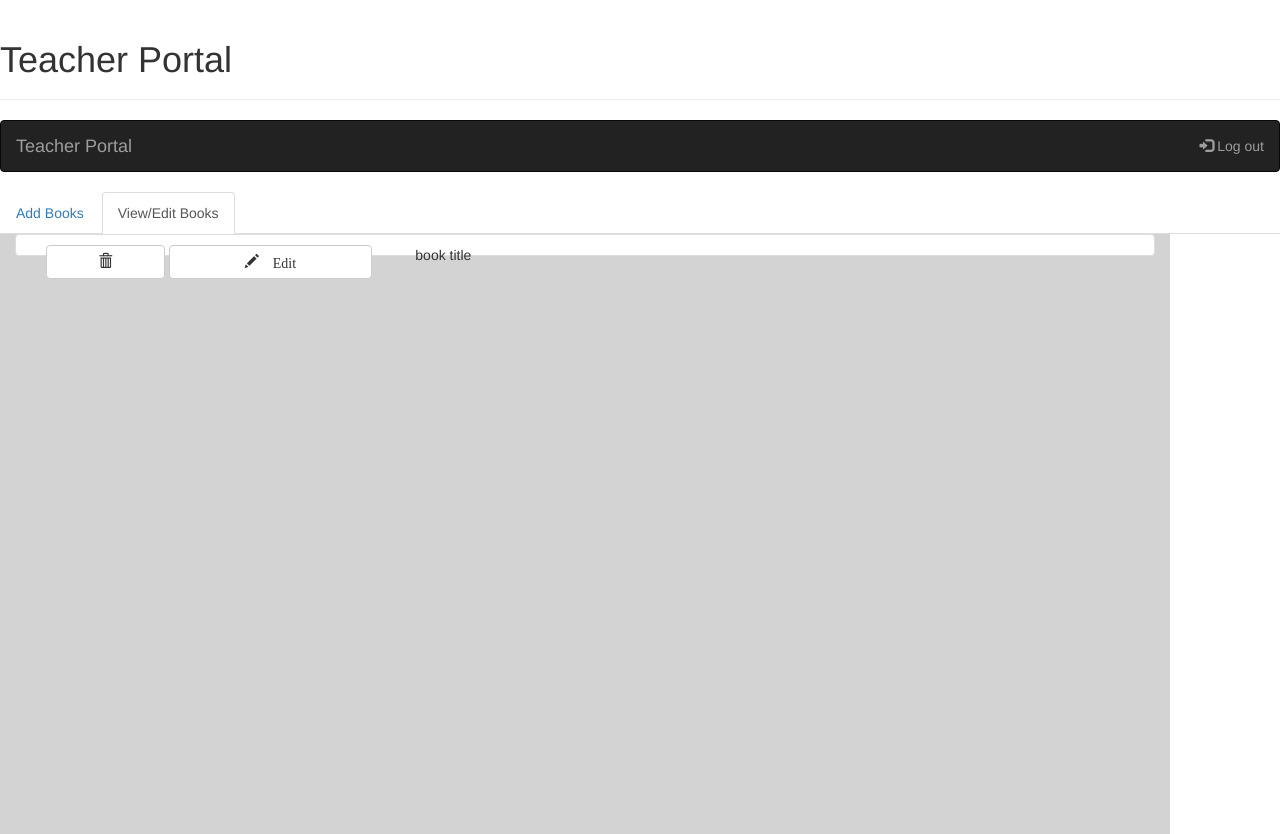
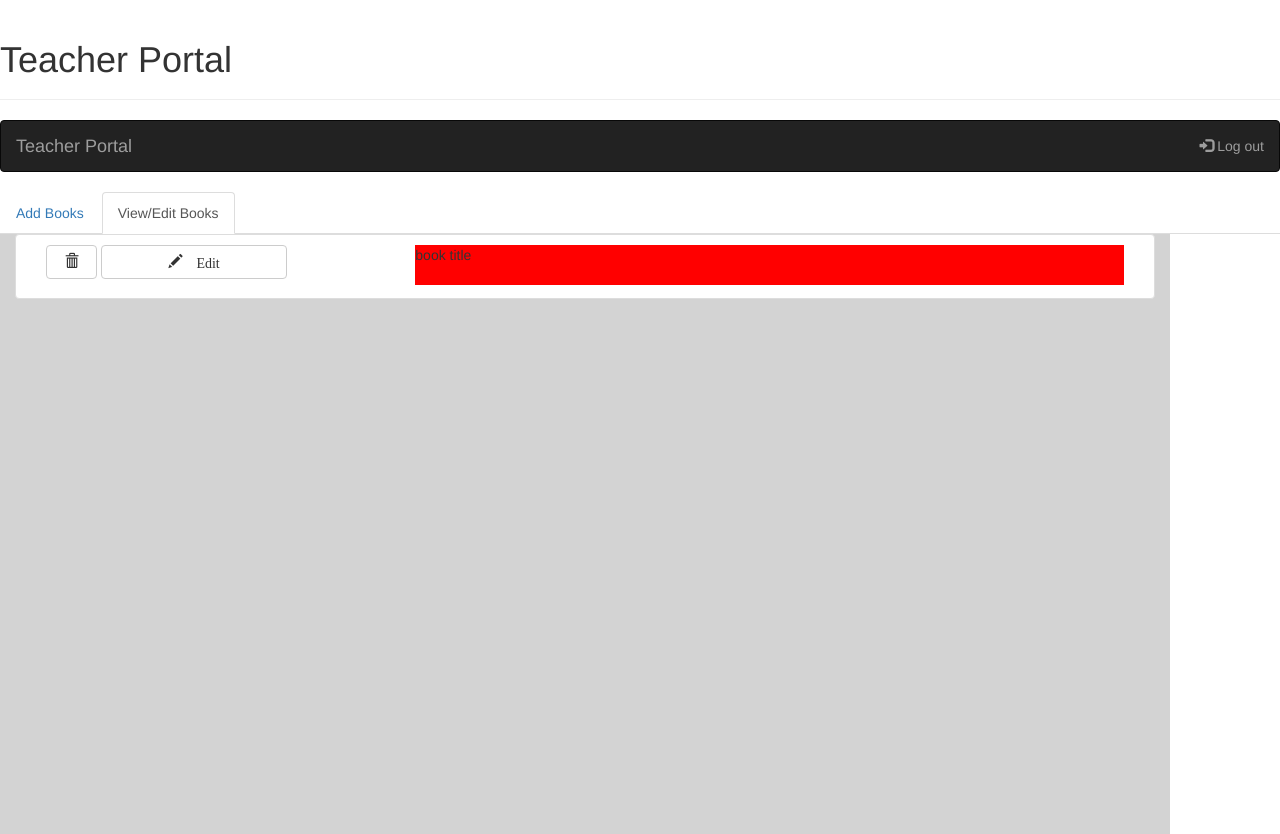
Before and after one commit to GMoede/BookMatching, a PHP site: page /teacherportal.html in a window 1280 px wide, after a click on "View/Edit Books". Run offline with PHP 8.4, Linux system fonts and the light colour scheme; some libraries are stand-ins or nearby versions.

Commit message:
Update teacherportal.css

```diff
--- a/teacherportal.css
+++ b/teacherportal.css
@@ -30,19 +30,32 @@
 
 #render{
 	background-color: green;
-	height: 1000px;
+	height: 70px;
+	padding-top: 5px;
+	width: 80%;
 }
 
 #edit{
-	width: 60%;
+	width: 55%;
 	left: 0px;
 }
 #delete{
-	width: 35%;
+	width: 15%;
 	right: 0px;
 }
 
-#buttons_wrapper{
-	width:100%;
-	height: 30px;
+.buttons_wrapper{
+	width: 100%;
+	height: 50px;
 }
+
+.book_row{
+	right: 0px;
+	width: 100%;
+	background-color: red;
+	height: 40px;
+}
+
+.list-group-item{
+	height: 65px;
+}
```
